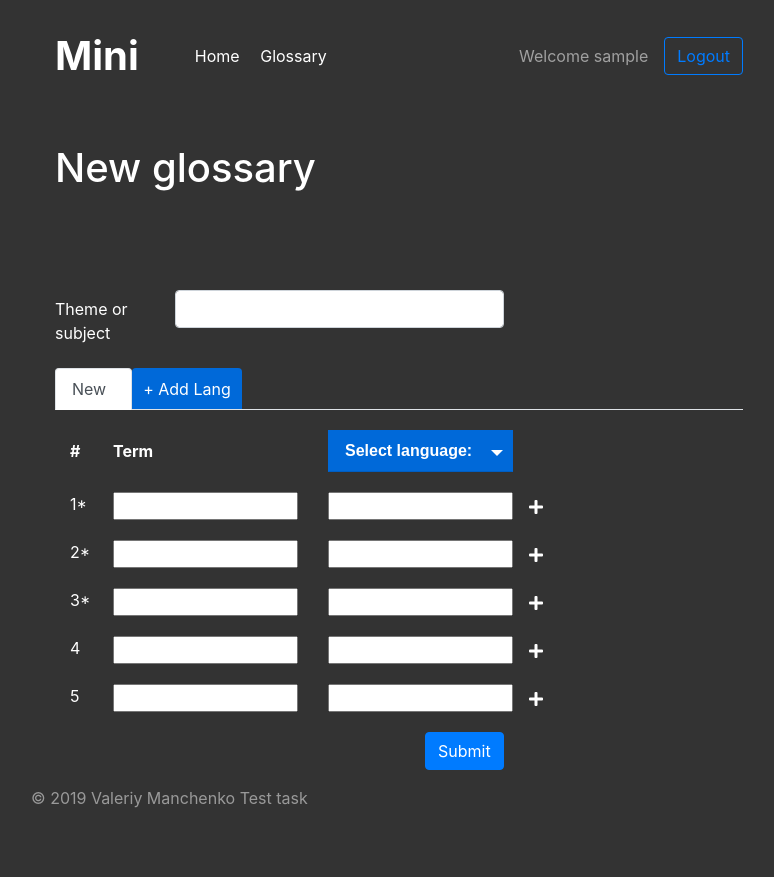
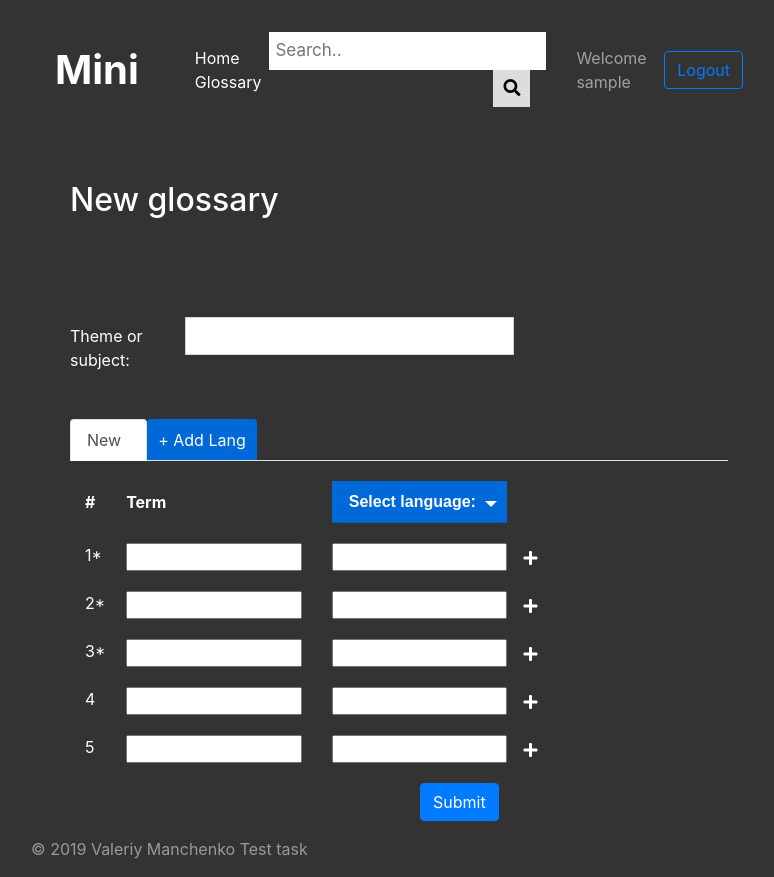
Before and after one commit to visa10/glossary, a PHP site: page /add-glossary.php in a window 1280 px wide. Shown: the whole page, without its empty margins (241-1015 px from the left). Before the commit the page ends 808 px from the top, so only its background shows below. Run offline with PHP 8.4, Linux system fonts and the light colour scheme; the visitor is signed in with stand-in values (Sample User, id 1).

Commit message:
add database

```diff
--- a/add-glossary.php
+++ b/add-glossary.php
@@ -63,12 +63,13 @@
 ?>
 
 <main role="main" class="inner cover">
-    <h1 class="cover-heading title-add-glossary">New glossary</h1>
-    <form method="post" action="">
-        <div class="form-group row">
-            <label for="inputEmail3" class="col-sm-2 col-form-label">Theme or subject</label>
-            <div class="col-sm-6">
-                <input type="text" class="form-control" name="theme" id="inputEmail3" required>
+    <div class="container">
+        <h2 class="cover-heading title-add-glossary">New glossary</h2>
+        <form method="post" novalidate>
+            <div class="form-group row pb-4">
+                <label for="inputEmail3" class="col-sm-2 col-form-label">Theme or subject:</label>
+                <div class="col-sm-6 pr-0" >
+                    <input type="text" class="form-control" name="theme" required>
                 </div>
             </div>
 
@@ -145,6 +146,8 @@
                 </div>
             </div>
         </form>
+    </div>
+
 
     <script src="/assets/js/add-glossary.js"></script>
 </main>
--- a/assets/css/style.css
+++ b/assets/css/style.css
@@ -112,12 +112,16 @@ body {
 .form-signin .checkbox {
     font-weight: 400;
 }
-.form-signin .form-control {
+.form-control {
+	border-radius: 0 !important;
+}
+.form-signin  {
     position: relative;
     box-sizing: border-box;
     height: auto;
     padding: 10px;
     font-size: 16px;
+
 }
 .form-signin .form-control:focus {
     z-index: 2;
@@ -236,41 +240,29 @@ table {
 	background: #004991;
 }
 
-
-.navbar-nav-primary {
-	text-transform: uppercase;
+/* Style the search box inside the navigation bar */
+.topnav .search-container {
+	float: right;
 }
 
-.navbar-form-search {
-	position: relative;
+.topnav input[type=text] {
+	padding: 6px;
+	/*margin-top: 8px;*/
+	font-size: 17px;
+	border: none;
 }
-.navbar-form-search .form-control {
-	width: 250px;
+
+.topnav .search-container button {
+	float: right;
+	padding: 6px 10px;
+	/*margin-top: 8px;*/
+	margin-right: 16px;
+	background: #ddd;
+	font-size: 17px;
+	border: none;
+	cursor: pointer;
 }
-.navbar-form-search .btn {
-	border: 0;
-	background: transparent;
-	font-size: 18px;
+
+.search-container {
+	margin-right: 30px;
 }
-.navbar-form-search .btn:active, .navbar-form-search .btn:hover, .navbar-form-search .btn:focus {
-	color: #000;
-	outline: none;
-	box-shadow: none;
-}
-.navbar-form-search .search-form-container {
-	text-align: right;
-	position: absolute;
-	width: 300px;
-	overflow: hidden;
-	background: #fff;
-	right: 60px;
-	top: 0;
-	z-index: 9;
-	transition: all .3s ease-in-out;
-}
-.navbar-form-search .search-form-container.hdn {
-	width: 0;
-}
-.navbar-form-search .search-form-container .search-input-group {
-	width: 300px;
-}
--- a/assets/js/add-glossary.js
+++ b/assets/js/add-glossary.js
@@ -1,6 +1,6 @@
 var pidie = new Pidie();
 
-$(document).ready(function(){
+$(document).ready(function() {
     addTranslateLisner();
 
     $(".nav-tabs").on("click", "a", function (e) {
@@ -58,7 +58,10 @@ function addLang() {
 
         showLang(id);
 
-        $('.nav-tabs li:nth-child(' + id + ') a').click();
+        setTimeout(() => {
+            $('.nav-tabs li:nth-child(' + id + ') a').click();
+        }, 1)
+
         addTranslateLisner();
         addLang();
 
@@ -88,11 +91,13 @@ function onChangeLanguage(e) {
             break;
         }
     }
+
     const tabs = document.getElementById(name + '-tab');
     const flagArr = document.createElement("div");
     const flag = `<div data-toggle="tooltip" data-placement="top" title="Tooltip on top" style="height: 32px; width: 32px;"><i class="flag flag-${currentLang.id.toLowerCase()}"></i></div>`;
 
-    tabs.innerHTML = flag;
+    console.log("currentLang", currentLang)
+    tabs.innerHTML = `${currentLang.language_name} (${currentLang.language_code}-${currentLang.id})`;
     $('[data-toggle="tooltip"]').tooltip()
 }
 
--- a/components/header.php
+++ b/components/header.php
@@ -51,17 +51,19 @@ if(isset($_SESSION['username'])) {
         <nav class="my-2 my-md-0 mr-md-auto ">
             <a class="p-2 " href="/">Home</a>
             <a class="p-2 " href="/glossary.php">Glossary</a>
-            <div class="collapse navbar-collapse" id="navbarSupportedContent">
 
-                <form class="form-inline ml-auto">
-                    <div class="md-form my-0">
-                        <input class="form-control" type="text" placeholder="Search" aria-label="Search">
+        </nav>
+
+        <div class="topnav">
+            <div class="search-container">
+                <form method="get" action="/glossary.php">
+                    <input type="text" placeholder="Search.." name="s">
+                    <button type="submit"><i class="fa fa-search"></i></button>
+                </form>
             </div>
-                    <button href="#!" class="btn btn-outline-white btn-md my-0 ml-sm-2" type="submit">Search</button>
-                </form>
 
         </div>
-        </nav>
+
         <?php
         if (!$login) :
             ?>
@@ -76,5 +78,6 @@ if(isset($_SESSION['username'])) {
         endif;
         ?>
 
+
     </div>
 </header>
```
Also changed, not shown: glossary.php (+11 -1 lines), model.php (+8 -0 lines). Lines whose indentation alone changed are shown as unchanged.
